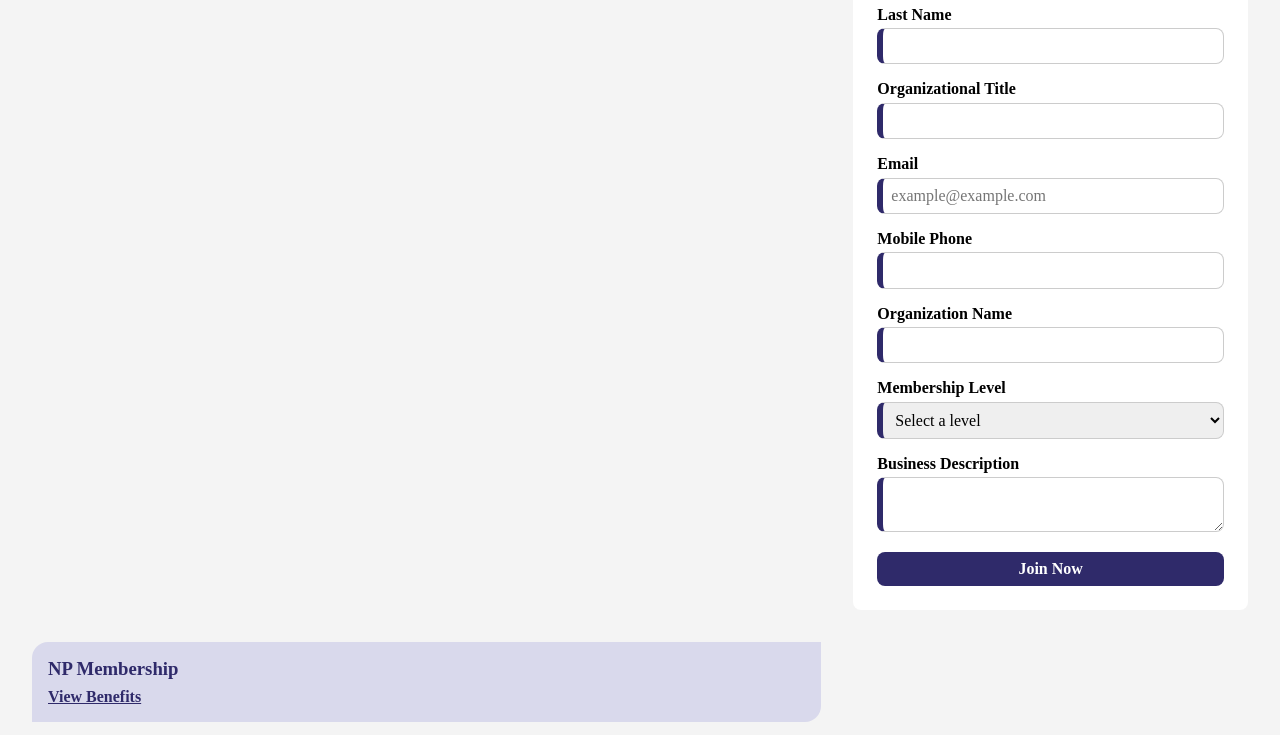
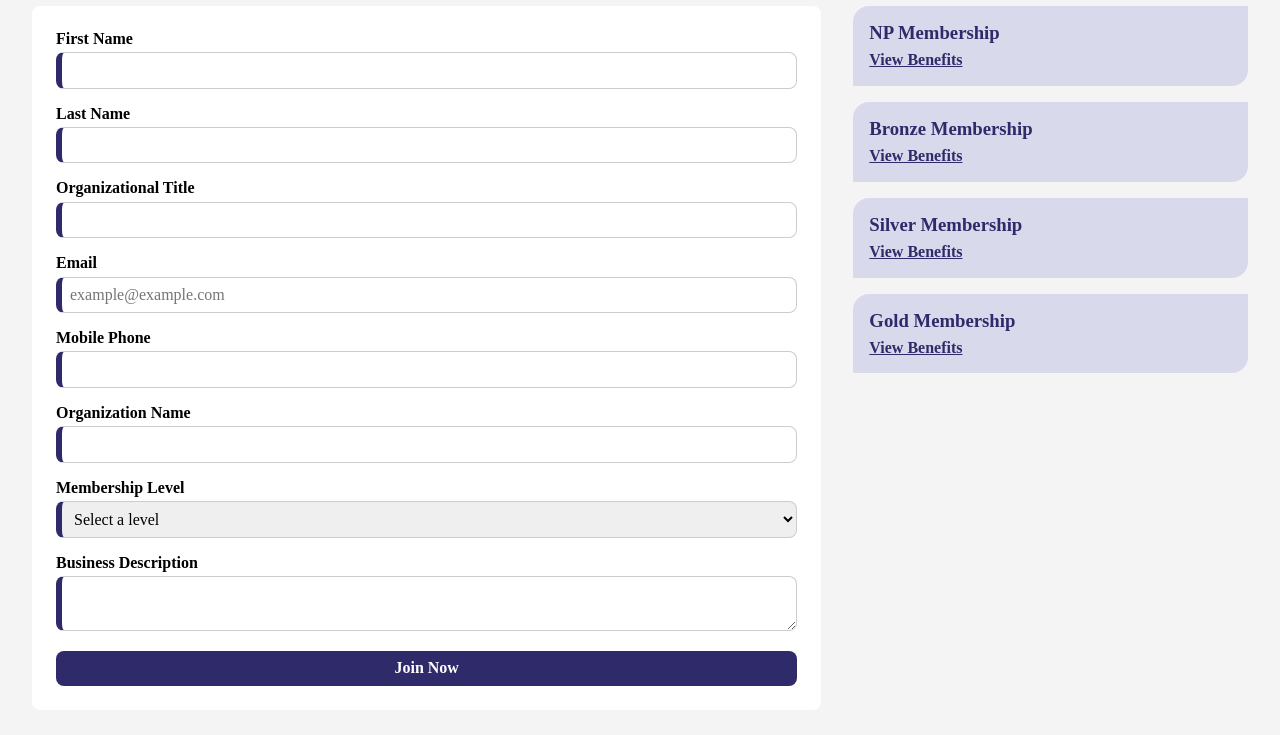
Before and after one commit to blelian/wdd231, a plain HTML site: page chamber/join.html in a window 1280 px wide. Shown: the part 371-1106 px from the top of the page. Drawn offline with Linux system fonts and the light colour scheme.

Commit message:
made changes to the join page layout

```diff
--- a/chamber/join.html
+++ b/chamber/join.html
@@ -37,7 +37,6 @@
                     images/commerce@3x.webp 3x
                 "
                 fetchpriority="high">
-
         </div>
         <p>Midlands Chamber of Commerce</p>
         <button id="menu-toggle">☰</button>
@@ -53,6 +52,7 @@
 
     <main>
         <h1>Join the Chamber</h1>
+        <div class="content-wrapper">
             <section class="form-section">
                 <form id="membershipForm" method="get" action="thank-you.html">
                     <label>
@@ -116,6 +116,7 @@
                     <a href="#gold-modal">View Benefits</a>
                 </div>
             </section>
+        </div>
 
         <dialog id="np-modal">
             <h4>NP Membership Benefits</h4>
--- a/chamber/styles/join-larger.css
+++ b/chamber/styles/join-larger.css
@@ -21,13 +21,15 @@ header {
   align-items: center;
   text-align: center;
 }
-header p{
+
+header p {
   font-size: xx-large;
   font-weight: bolder;
 }
- h1{
-    font-size: 30px;
-    font-weight: 700;
+
+h1 {
+  font-size: 30px;
+  font-weight: 700;
 }
 
 .logo-space {
@@ -69,10 +71,17 @@ nav a:hover {
 }
 
 main {
-  display: grid;
-  grid-template-columns: 1fr;
+  padding: 2rem;
+}
+
+.content-wrapper {
+  display: flex;
   gap: 2rem;
-  padding: 2rem;
+  align-items: flex-start;
+}
+
+.form-section {
+  flex: 2;
 }
 
 .form-section form {
@@ -90,7 +99,9 @@ label {
   font-weight: bold;
 }
 
-input, select, textarea {
+input,
+select,
+textarea {
   padding: 0.5rem;
   border: 1px solid #ccc;
   border-left: 6px solid var(--primary-color);
@@ -116,6 +127,7 @@ input[type="submit"]:hover {
 }
 
 .membership-cards {
+  flex: 1;
   display: grid;
   grid-template-columns: 1fr;
   gap: 1rem;
@@ -189,19 +201,3 @@ footer {
   color: var(--text-color);
   margin-top: 2rem;
 }
-
-@media (min-width: 768px) {
-  main {
-    grid-template-columns: 2fr 1fr;
-  }
-
-  .membership-cards {
-    grid-template-columns: 1fr;
-  }
-}
-
-@media (min-width: 601px) {
-  #menu-toggle {
-    display: none;
-  }
-}
```
Lines whose indentation alone changed are shown as unchanged.
